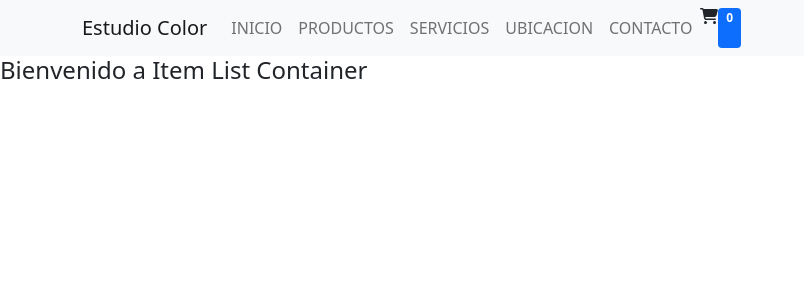
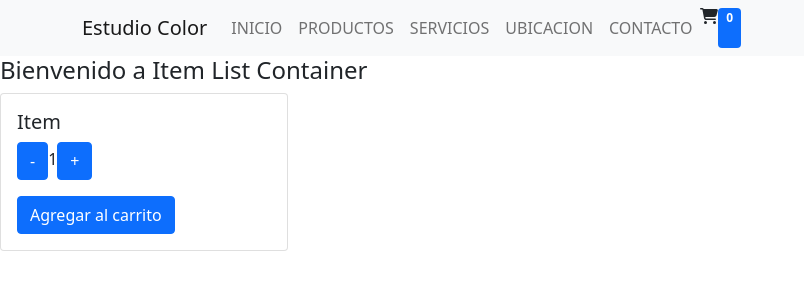
Before and after one commit to Juan-Martin-Severino/React-Js, a React (Create React App) app: page / in a window 1280 px wide. Shown: the top 300 px of the page, without its empty margins (0-804 px from the left). Built offline with nearby package versions, Linux system fonts and the light colour scheme.

Commit message:
contador con boton

```diff
--- /dev/null
+++ b/src/components/ItemCount.js
@@ -0,0 +1,57 @@
+import React, { useState } from "react";
+import { Card } from "react-bootstrap";
+import { Button } from "react-bootstrap";
+
+const ItemCount = ({ stock, initial = 1 }) => {
+  const [contador, setContador] = useState(initial);
+
+  const agregar = () => {
+    if (contador < stock) {
+      setContador(contador + 1);
+    }
+    if (contador >= stock) {
+      alert("No hay más stock");
+    }
+  };
+
+  const quitar = () => {
+    if (contador > 0) {
+      setContador(contador - 1);
+    }
+    if (contador <= 0) {
+      alert("No hay ningún item para agregar");
+    }
+  };
+
+  const onAdd = () => {
+    if (contador > 0) {
+      alert(`Se agregaron ${contador} unidades al carrito`);
+    }
+
+    if (contador == 0){
+        alert(`No hay productos para agregar al carrito`);
+    }
+  };
+
+  return (
+    <>
+      <Card style={{ width: "18rem" }}>
+        <Card.Body>
+          <Card.Title>Item</Card.Title>
+
+          <Card.Text>
+            <Button onClick={quitar}>-</Button>
+            {contador}
+            <Button onClick={agregar}>+</Button>
+          </Card.Text>
+
+          <Button variant="primary" onClick={onAdd}>
+            Agregar al carrito
+          </Button>
+        </Card.Body>
+      </Card>
+    </>
+  );
+};
+
+export default ItemCount;
--- a/src/components/ItemListContainer.js
+++ b/src/components/ItemListContainer.js
@@ -1,9 +1,11 @@
 import React from "react";
+import ItemCount from "./ItemCount";
 
 const ItemListContainer = ({ greeting }) => {
   return (
     <>
       <h4>{greeting}</h4>
+      <ItemCount stock={10} initial={1} />
     </>
   );
 };
```
